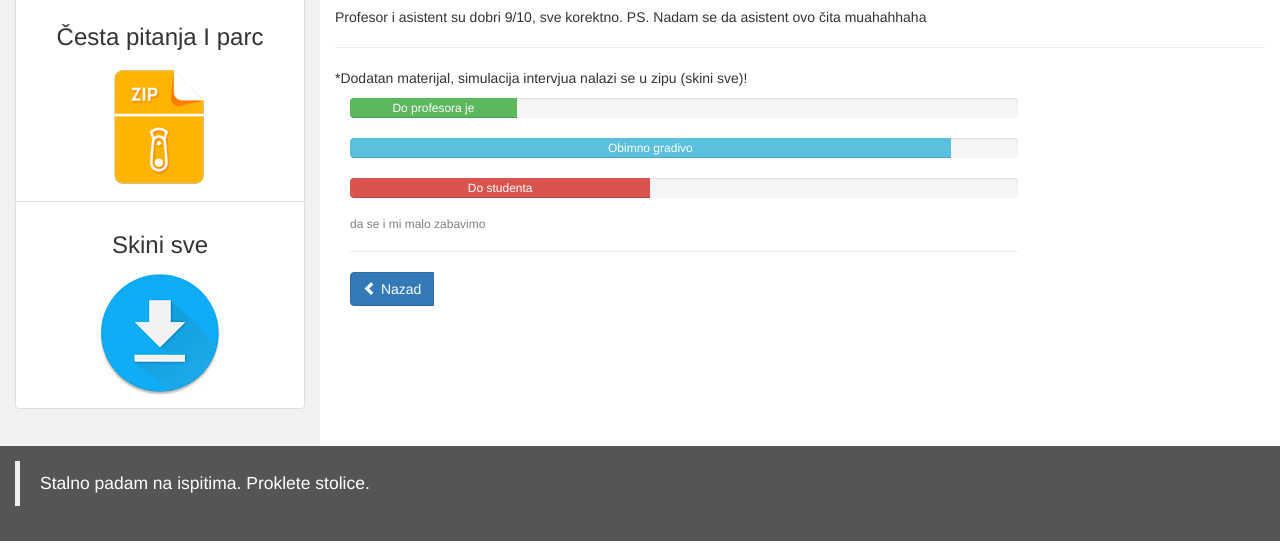
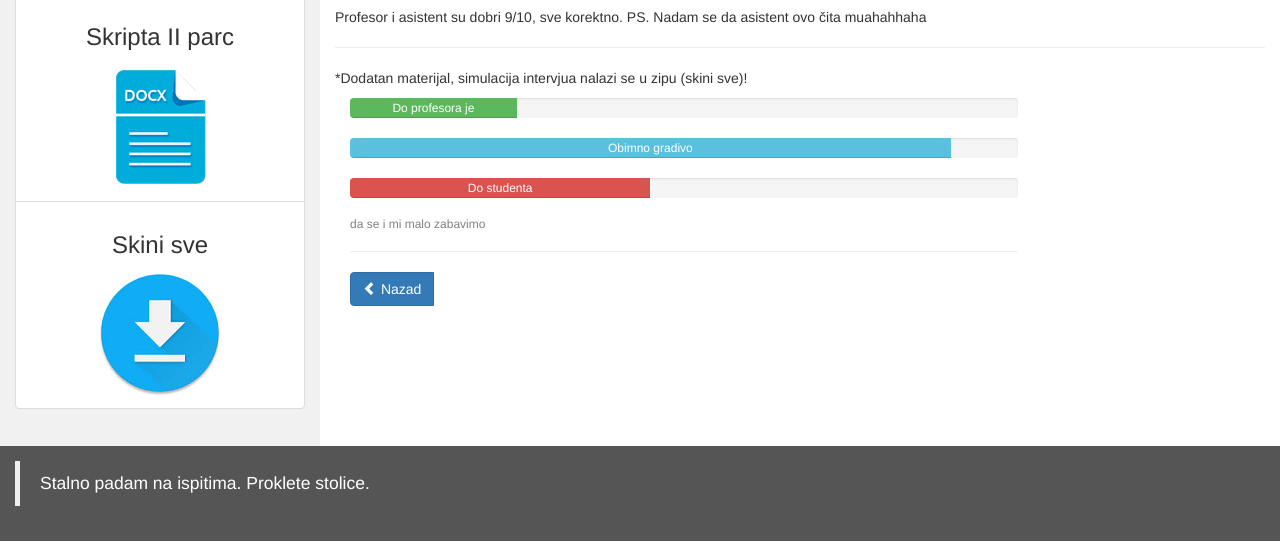
Before and after one commit to efsamaterijali/efsamaterijali.github.io, a plain HTML site: page predmeti/hrm/hrm.html in a window 1280 px wide. Shown: the part 254-800 px from the top of the page. Drawn offline with nearby package versions, Linux system fonts and the light colour scheme.

Commit message:
Dodana 2 parc hrm
hrm 2parc enisa

```diff
--- a/predmeti/hrm/hrm.html
+++ b/predmeti/hrm/hrm.html
@@ -42,7 +42,7 @@
       <h4 style="text-align:center;">Menadžment ljudskih resursa HRM</h4>
       <ul class="list-group">
        <li class="list-group-item"><h3 class="text-center">Skripta I parc</h3><a href="hrmeseji.docx">  <img src="../../fico/wordico.png" style="cursor:pointer; margin-left:50%;transform: translate(-50%);" ></a></li>
-       <li class="list-group-item"><h3 class="text-center">Česta pitanja I parc</h3><a href="hrm1parc.docx"><img src="../../fico/ppt2ico.png" style="margin-left:50%;cursor:pointer;transform: translate(-50%);"></a></li>
+       <li class="list-group-item"><h3 class="text-center">Skripta II parc</h3><a href="HRM_II_parc_Enisa.docx"><img src="../../fico/wordico.png" style="margin-left:50%;cursor:pointer;transform: translate(-50%);"></a></li>
        <li class="list-group-item"><h3 class="text-center">Skini sve</h3><a href="hrm.zip"><img src="../../fico/accico.png" style="margin-left:50%; cursor:pointer;transform: translate(-50%);"></a></li>
      </ul>
 
```
Also changed, not shown: 2 other files.
